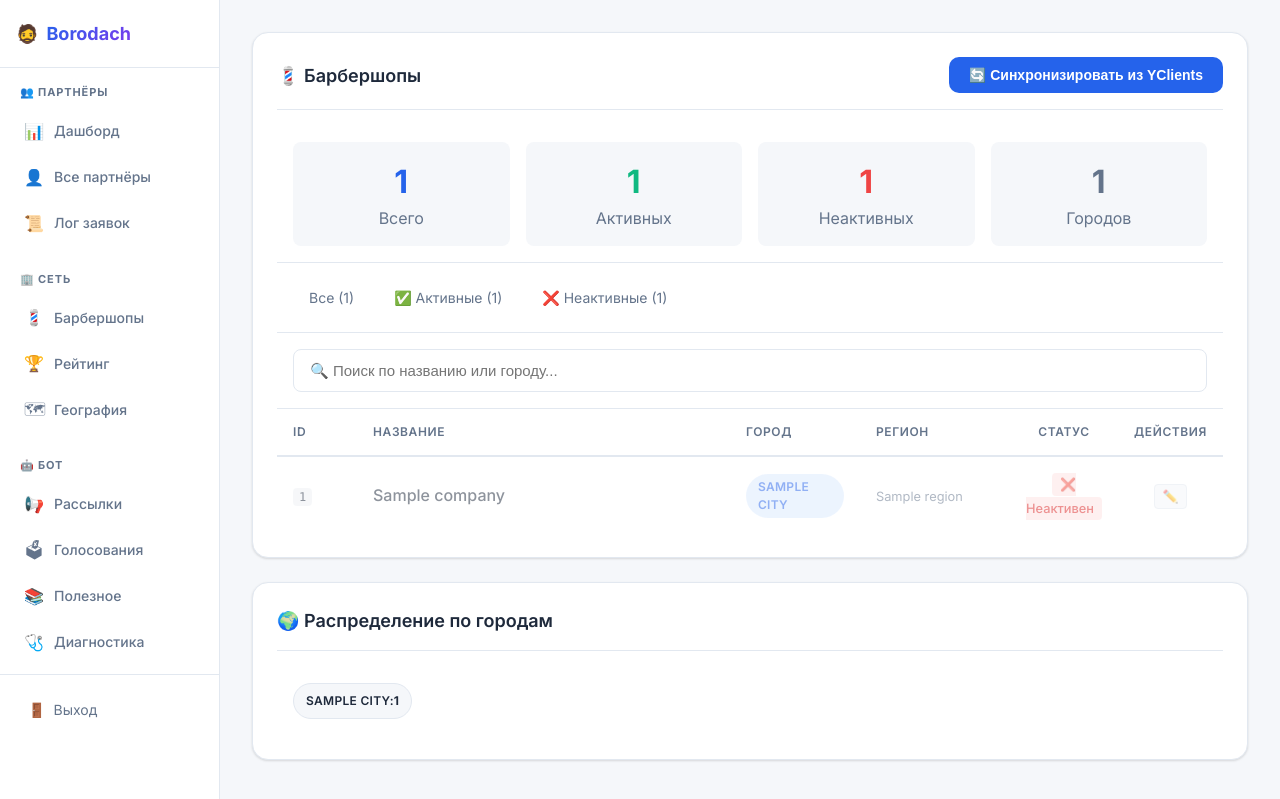
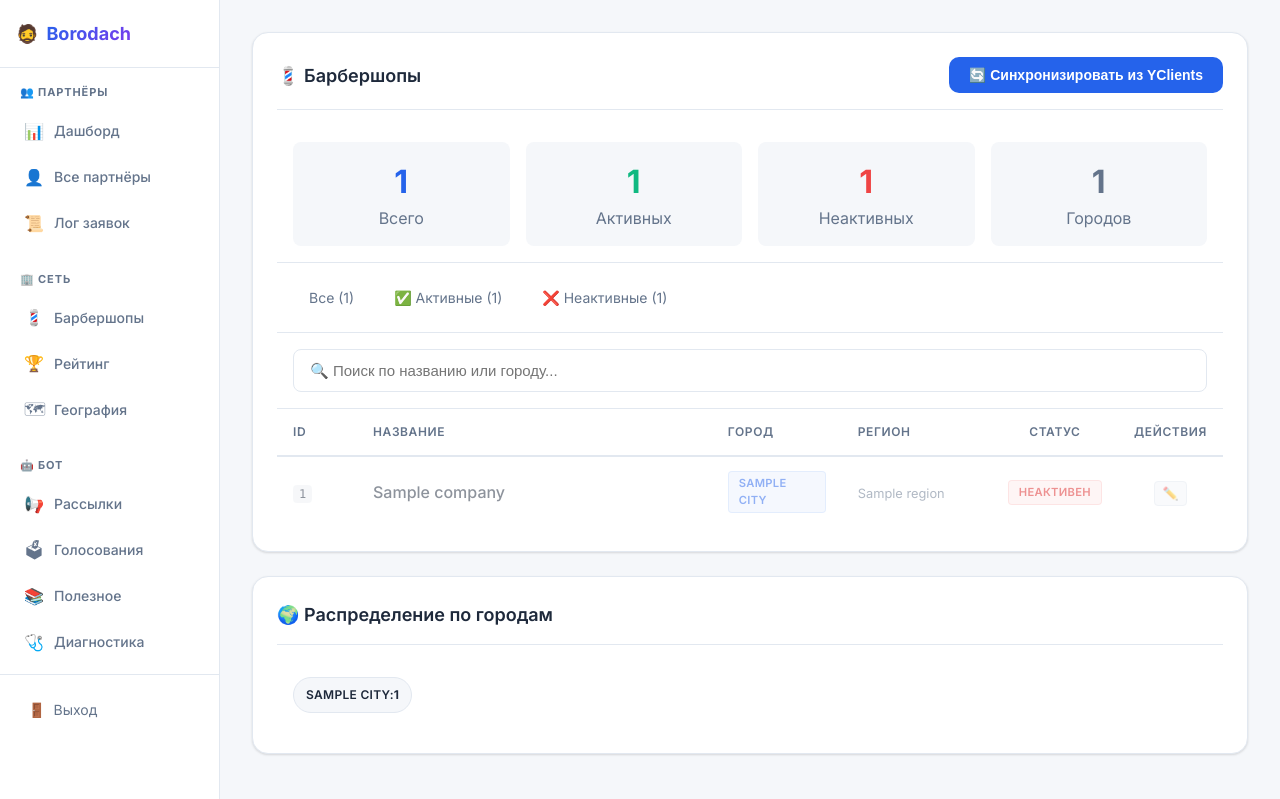
Before and after one commit to VGUROV050/borodach-franchise-bot, a FastAPI app: template admin/templates/yclients_companies.html in a window 1280 px wide. Shown: the top 799 px of the page. Run offline with FastAPI, Linux system fonts and the light colour scheme; the template is opened without the code that fills it: most values are stand-ins (such as "Sample title", 1, 10 or a date in 2020).

Commit message:
ui: redesign badges in YClients companies page
- Unified tag style for all badges
- Subtle borders and backgrounds
- Consistent colors: blue (city), orange (million), green/red (status)
- Remove emojis, uppercase text
- Better letter-spacing

```diff
--- a/admin/templates/yclients_companies.html
+++ b/admin/templates/yclients_companies.html
@@ -4,19 +4,35 @@
 
 {% block content %}
 <style>
-    .status-badge {
-        padding: 0.25rem 0.5rem;
+    /* Единый стиль для всех бейджей */
+    .tag {
+        display: inline-block;
+        padding: 3px 10px;
         border-radius: 4px;
-        font-size: 0.8rem;
-        font-weight: 500;
+        font-size: 0.7rem;
+        font-weight: 600;
+        text-transform: uppercase;
+        letter-spacing: 0.3px;
     }
-    .status-badge.active {
-        background: var(--success-light);
-        color: #047857;
+    .tag-city {
+        background: rgba(59, 130, 246, 0.1);
+        color: #2563eb;
+        border: 1px solid rgba(59, 130, 246, 0.2);
     }
-    .status-badge.inactive {
-        background: var(--danger-light);
+    .tag-million {
+        background: rgba(245, 158, 11, 0.1);
+        color: #d97706;
+        border: 1px solid rgba(245, 158, 11, 0.2);
+    }
+    .tag-active {
+        background: rgba(34, 197, 94, 0.1);
+        color: #16a34a;
+        border: 1px solid rgba(34, 197, 94, 0.2);
+    }
+    .tag-inactive {
+        background: rgba(239, 68, 68, 0.1);
         color: #dc2626;
+        border: 1px solid rgba(239, 68, 68, 0.2);
     }
     .filter-tabs {
         display: flex;
@@ -141,14 +157,12 @@
                 <td>
                     <div style="font-weight: 500;">{{ company.name }}</div>
                     {% if company.is_million_city %}
-                    <span class="badge" style="font-size: 0.7rem; background: var(--warning-light); color: #d97706;">миллионник</span>
+                    <span class="tag tag-million">миллионник</span>
                     {% endif %}
                 </td>
                 <td>
                     {% if company.city %}
-                    <span class="badge" style="background: var(--accent-light); color: var(--accent);">
-                        {{ company.city }}
-                    </span>
+                    <span class="tag tag-city">{{ company.city }}</span>
                     {% else %}
                     <span class="text-muted">—</span>
                     {% endif %}
@@ -161,8 +175,8 @@
                     {% endif %}
                 </td>
                 <td style="text-align: center;">
-                    <span class="status-badge {% if company.is_active %}active{% else %}inactive{% endif %}">
-                        {% if company.is_active %}✅ Активен{% else %}❌ Неактивен{% endif %}
+                    <span class="tag {% if company.is_active %}tag-active{% else %}tag-inactive{% endif %}">
+                        {% if company.is_active %}Активен{% else %}Неактивен{% endif %}
                     </span>
                 </td>
                 <td style="text-align: center;">
```
